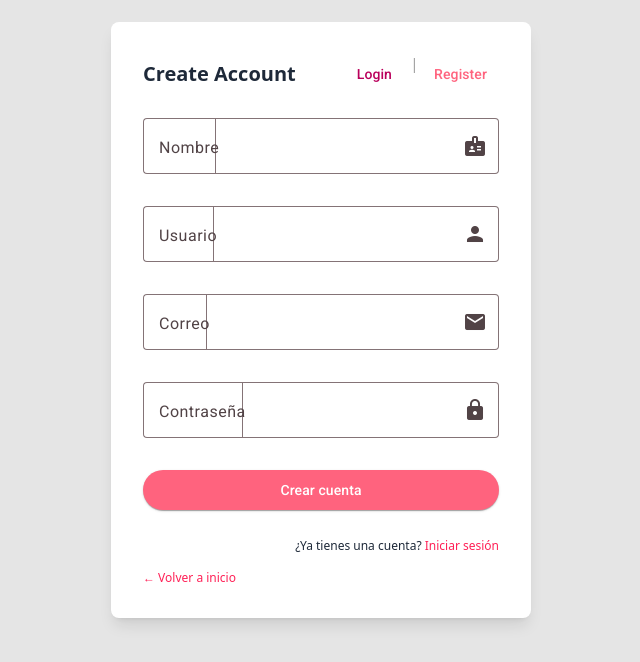
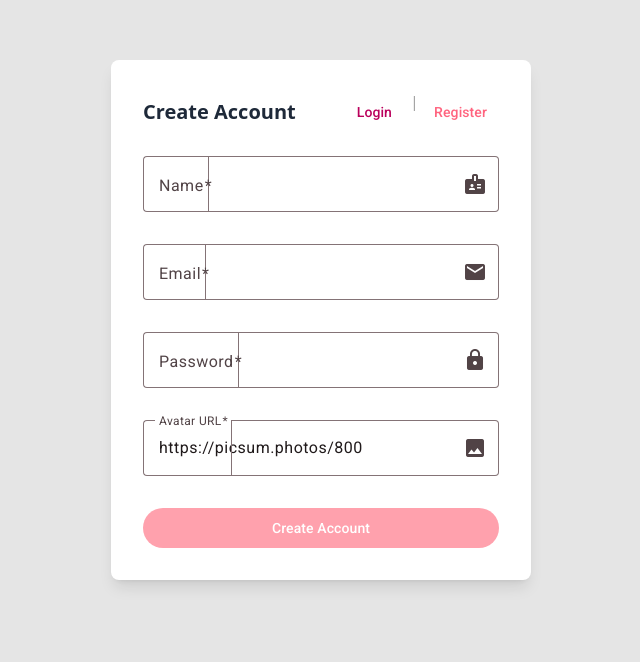
Before and after one commit to MotaBytes/frontendOrdenaris, an Angular app: page /login in a window 1280 px wide. Both pictures are taken after a click on the button "Register". Shown: the top 662 px of the page, without its empty margins (528-1168 px from the left). Built offline with nearby package versions, Linux system fonts and the light colour scheme.

Commit message:
funciona

```diff
--- a/src/app/app.routes.ts
+++ b/src/app/app.routes.ts
@@ -22,6 +22,9 @@ export const routes: Routes = [
                 path: 'cart', loadComponent: () => import('./modules/cart/cart.component').then(m => m.CartComponent)
             },
             {
+                path: 'profile', loadComponent: () => import('./modules/profile/profile.component').then(m => m.ProfileComponent)
+            },
+            {
                 path: '**', redirectTo: 'products', pathMatch: 'full'
             }
         ]
--- a/src/app/components/auth/login/login-form/login-form.component.ts
+++ b/src/app/components/auth/login/login-form/login-form.component.ts
@@ -36,8 +36,8 @@ export class LoginFormComponent implements OnInit {
 
   protected isLoading = false;
   protected formGroup = this._formBuilder.group({
-      email: ['john@mail.com', [Validators.required, Validators.email]],
-      password: ['changeme', [Validators.required]],
+      email: ['', [Validators.required, Validators.email]],
+      password: ['', [Validators.required]],
     });
 
 
@@ -67,8 +67,8 @@ export class LoginFormComponent implements OnInit {
       ).subscribe({
         next: (user) => {
           this.router.navigate(['/landing/products']);
-          this._snackbar.openSnackBar(`Bienvenido, ${user.name}`);
-
+          this._snackbar.openSnackBar(`Welcome, ${user.name}`);
+          this.isLoading = false;
         },
         error: () => {
           this._snackbar.openSnackBar('Usuario o contraseña incorrectos.')
--- a/src/app/components/auth/register/register-form/register-form.component.html
+++ b/src/app/components/auth/register/register-form/register-form.component.html
@@ -1,37 +1,57 @@
-<form class="space-y-3" (submit)="$event.preventDefault()">
+<form [formGroup]="formGroup" class="space-y-3">
+
   <mat-form-field appearance="outline" class="w-full">
-            <mat-label>Nombre</mat-label>
-            <input matInput placeholder="Tu nombre" />
+    <mat-label>Name</mat-label>
+    <input matInput formControlName="name" type="text" placeholder="Your name">
     <mat-icon matSuffix>badge</mat-icon>
+    @if (nameInput.hasError('required')) {
+      <mat-error>Name is required.</mat-error>
+    }
   </mat-form-field>
 
   <mat-form-field appearance="outline" class="w-full">
-            <mat-label>Usuario</mat-label>
-            <input matInput placeholder="Tu usuario" />
-            <mat-icon matSuffix>person</mat-icon>
+    <mat-label>Email</mat-label>
+    <input matInput formControlName="email" type="email" placeholder="your@email.com">
+    <mat-icon matSuffix>email</mat-icon>
+    @if (emailInput.hasError('required')) {
+      <mat-error>Email is required.</mat-error>
+    }
+    @if(emailInput.hasError('email')) {
+      <mat-error>Incorrect email format.</mat-error>
+    }
   </mat-form-field>
 
   <mat-form-field appearance="outline" class="w-full">
-            <mat-label>Correo</mat-label>
-            <input matInput type="email" placeholder="tucorreo@ejemplo.com" />
-            <mat-icon matSuffix>mail</mat-icon>
+    <mat-label>Password</mat-label>
+    <input matInput formControlName="password" type="password" placeholder="••••••••">
+    <mat-icon matSuffix>lock</mat-icon>
+    @if(passwordInput.hasError('required')) {
+      <mat-error>Password is required.</mat-error>
+    }
+     @if(passwordInput.hasError('minlength')) {
+      <mat-error>Password must be at least 4 characters long.</mat-error>
+    }
   </mat-form-field>
 
   <mat-form-field appearance="outline" class="w-full">
-            <mat-label>Contraseña</mat-label>
-            <input matInput type="password" placeholder="••••••••" />
-            <mat-icon matSuffix>lock</mat-icon>
+    <mat-label>Avatar URL</mat-label>
+    <input matInput formControlName="avatar" type="text" placeholder="https://your-image.com/avatar.png">
+    <mat-icon matSuffix>image</mat-icon>
+    @if(avatarInput.hasError('required')) {
+      <mat-error>Avatar URL is required.</mat-error>
+    }
   </mat-form-field>
 
-          <button mat-raised-button color="primary" class="w-full !bg-rose-400 hover:!bg-rose-500 !text-white !py-2">
-            Crear cuenta
+  <button mat-raised-button
+          color="primary"
+          type="submit"
+          class="w-full !bg-rose-300 hover:!bg-rose-400 !text-white !py-2 h-12"
+          (click)="register()"
+          [disabled]="formGroup.invalid || isLoading">
+    @if (isLoading) {
+      <mat-spinner [diameter]="24" color="accent" class="mx-auto"></mat-spinner>
+    } @else {
+      <span>Create Account</span>
+    }
   </button>
-
-          <p class="text-xs text-right mt-4 text-gray-800">
-            ¿Ya tienes una cuenta?
-            <a class="text-rose-500 hover:underline cursor-pointer">Iniciar sesión</a>
-          </p>
-          <p class="text-xs text-left mt-4 text-gray-800">
-            <a class="text-rose-500 hover:underline flex items-center gap-1 cursor-pointer">← Volver a inicio</a>
-          </p>
 </form>
--- a/src/app/components/auth/register/register-form/register-form.component.ts
+++ b/src/app/components/auth/register/register-form/register-form.component.ts
@@ -1,16 +1,77 @@
-import { Component, Input, signal } from '@angular/core';
+import { ChangeDetectionStrategy, Component, inject } from '@angular/core';
+import { Router, RouterLink } from '@angular/router';
+import { FormBuilder, FormControl, ReactiveFormsModule, Validators } from '@angular/forms';
+import { finalize } from 'rxjs';
+
+import { MatButtonModule } from '@angular/material/button';
 import { MatFormFieldModule } from '@angular/material/form-field';
-import { MatInputModule }      from '@angular/material/input';
-import { MatIconModule }       from '@angular/material/icon';
-import { MatButtonModule }     from '@angular/material/button';
-import { MatCheckboxModule }   from '@angular/material/checkbox';
+import { MatIconModule } from '@angular/material/icon';
+import { MatInputModule } from '@angular/material/input';
+import { MatProgressSpinnerModule } from '@angular/material/progress-spinner';
+
+import { AuthService } from '../../../../core/services/auth.service';
+import { SnackbarService } from '../../../../core/services/snackbar.service';
 
 @Component({
   selector: 'app-register-form',
   standalone: true,
-  imports: [MatFormFieldModule, MatInputModule, MatIconModule, MatButtonModule, MatCheckboxModule],
+  imports: [
+    ReactiveFormsModule,
+    RouterLink,
+    MatFormFieldModule,
+    MatInputModule,
+    MatIconModule,
+    MatButtonModule,
+    MatProgressSpinnerModule,
+  ],
+  changeDetection: ChangeDetectionStrategy.OnPush,
   templateUrl: './register-form.component.html',
 })
 export class RegisterFormComponent {
+  private _formBuilder = inject(FormBuilder);
+  private _snackbar = inject(SnackbarService);
+  private authService = inject(AuthService);
+  private router = inject(Router);
 
+  protected isLoading = false;
+
+  protected formGroup = this._formBuilder.group({
+    name: ['', [Validators.required]],
+    email: ['', [Validators.required, Validators.email]],
+    password: ['', [Validators.required, Validators.minLength(4)]],
+    avatar: ['https://picsum.photos/800', [Validators.required]] // URL de avatar por defecto
+  });
+
+  get nameInput(): FormControl { return this.formGroup.controls.name as FormControl; }
+  get emailInput(): FormControl { return this.formGroup.controls.email as FormControl; }
+  get passwordInput(): FormControl { return this.formGroup.controls.password as FormControl; }
+  get avatarInput(): FormControl { return this.formGroup.controls.avatar as FormControl; }
+
+  register(): void {
+    if (this.formGroup.invalid) {
+      this.formGroup.markAllAsTouched();
+      return;
+    }
+
+    this.isLoading = true;
+    const userData = {
+      name: this.nameInput.value,
+      email: this.emailInput.value,
+      password: this.passwordInput.value,
+      avatar: this.avatarInput.value
+    }
+
+    this.authService.register(userData).pipe(
+      finalize(() => this.isLoading = false)
+    ).subscribe({
+      next: (user) => {
+        this._snackbar.openSnackBar(`User ${user.name} created successfully! Please log in.`);
+        this.isLoading = false;
+        this.router.navigate(['/login']);
+      },
+      error: (err) => {
+        this._snackbar.openSnackBar('An error occurred. The email may already be in use.');
+        this.isLoading = false;}
+    });
+  }
 }
--- a/src/app/components/sidebar/sidebar.component.html
+++ b/src/app/components/sidebar/sidebar.component.html
@@ -45,7 +45,7 @@
       }
     </a>
     <a
-      routerLink="/profile"
+      routerLink="/landing/profile"
       (click)="setActiveRoute('Profile')"
       [class.bg-rose-100]="activeRoute === 'Profile'"
       [class.text-rose-600]="activeRoute === 'Profile'"
--- a/src/app/core/interfaces/user.ts
+++ b/src/app/core/interfaces/user.ts
@@ -6,3 +6,5 @@ export interface User {
   role:     string;
   avatar:   string;
 }
+
+export interface CreateUserDTO extends Omit<User, 'id' | 'role' | 'avatar'> {}
--- a/src/app/core/services/auth.service.ts
+++ b/src/app/core/services/auth.service.ts
@@ -4,7 +4,7 @@ import { HttpClient } from '@angular/common/http';
 import { Observable, tap, switchMap, of } from 'rxjs';
 import { Router } from '@angular/router';
 import { UsersService } from './users/users.service';
-import { User } from '../interfaces/user';
+import { CreateUserDTO, User } from '../interfaces/user';
 
 @Injectable({
   providedIn: 'root'
@@ -55,4 +55,8 @@ export class AuthService {
       }
     });
   }
+
+  register(userData: CreateUserDTO): Observable<User> {
+    return this.http.post<User>(`${this.apiUrl}/users/`, userData);
+  }
 }
--- /dev/null
+++ b/src/app/modules/profile/profile.component.html
@@ -0,0 +1,28 @@
+<div class="p-4 md:p-8 max-w-4xl mx-auto">
+  @if (user()) {
+    <div class="bg-white rounded-2xl shadow-lg p-8 flex flex-col md:flex-row items-center gap-8">
+
+      <div class="flex-shrink-0">
+        <img
+          class="w-32 h-32 rounded-full border-4 border-rose-200 object-cover shadow-md"
+          [src]="user()?.avatar"
+          [alt]="user()?.name">
+      </div>
+
+      <div class="text-center md:text-left">
+        <h1 class="text-3xl font-bold text-gray-800">{{ user()?.name }}</h1>
+
+        <p class="text-gray-500 mt-2">{{ user()?.email }}</p>
+
+        <div class="mt-4">
+          <span class="inline-block bg-rose-100 text-rose-600 font-semibold text-sm px-3 py-1 rounded-full capitalize">
+            {{ user()?.role }}
+          </span>
+        </div>
+      </div>
+
+    </div>
+  } @else {
+    <p class="text-center text-gray-500">Loading user profile...</p>
+  }
+</div>
--- /dev/null
+++ b/src/app/modules/profile/profile.component.ts
@@ -0,0 +1,18 @@
+import { Component, inject } from '@angular/core';
+import { UsersService } from '../../core/services/users/users.service';
+import { CommonModule } from '@angular/common';
+
+@Component({
+  selector: 'app-profile',
+  standalone: true,
+  imports: [CommonModule],
+  templateUrl: './profile.component.html',
+  styleUrl: './profile.component.css'
+})
+export class ProfileComponent {
+
+  private _userService = inject(UsersService);
+
+  public user = this._userService.currentUser.asReadonly();
+
+}
```
Also changed, not shown: src/app/modules/profile/profile.component.css (added), 1 other file (tests, documents, lock files or other folders). Lines whose indentation alone changed are shown as unchanged.
